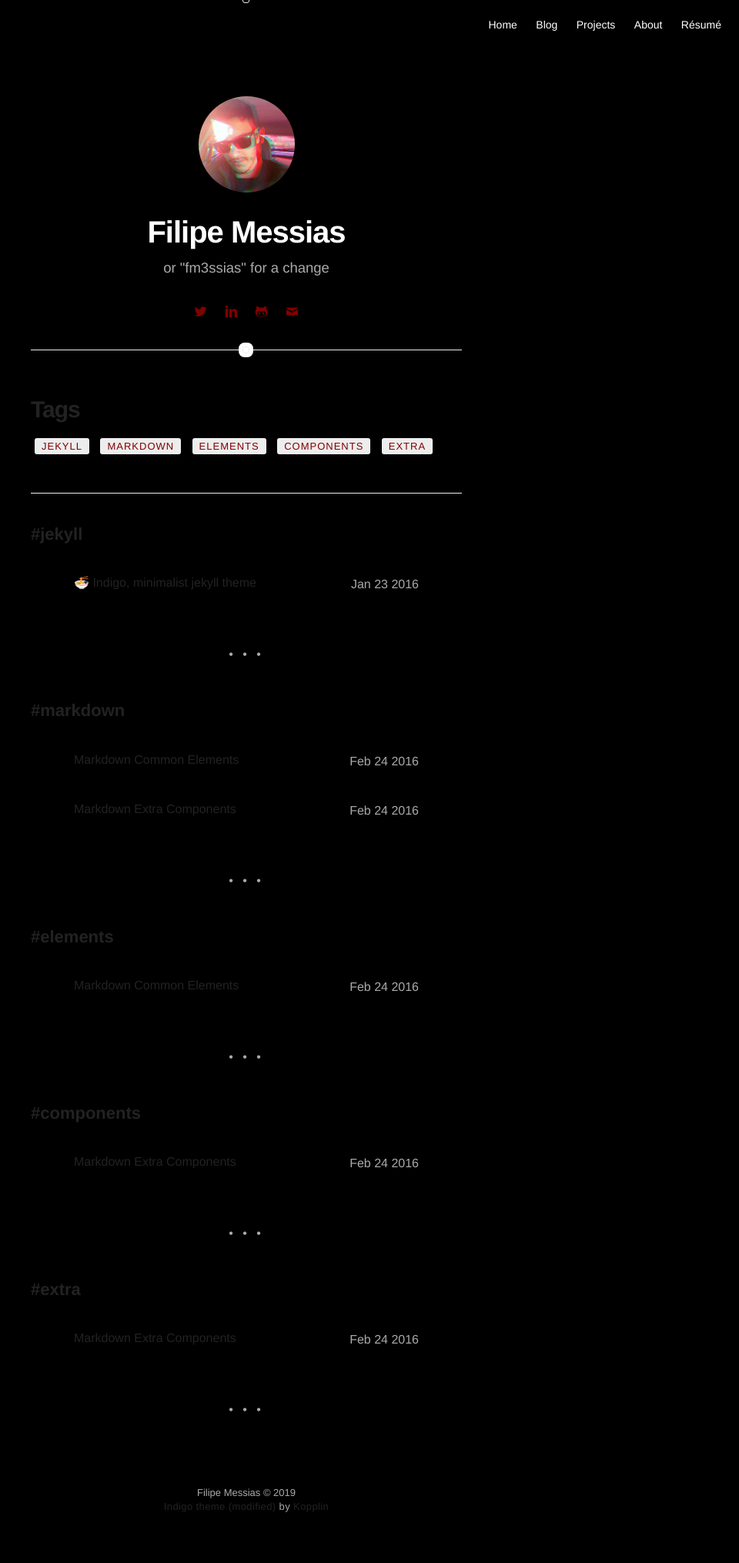
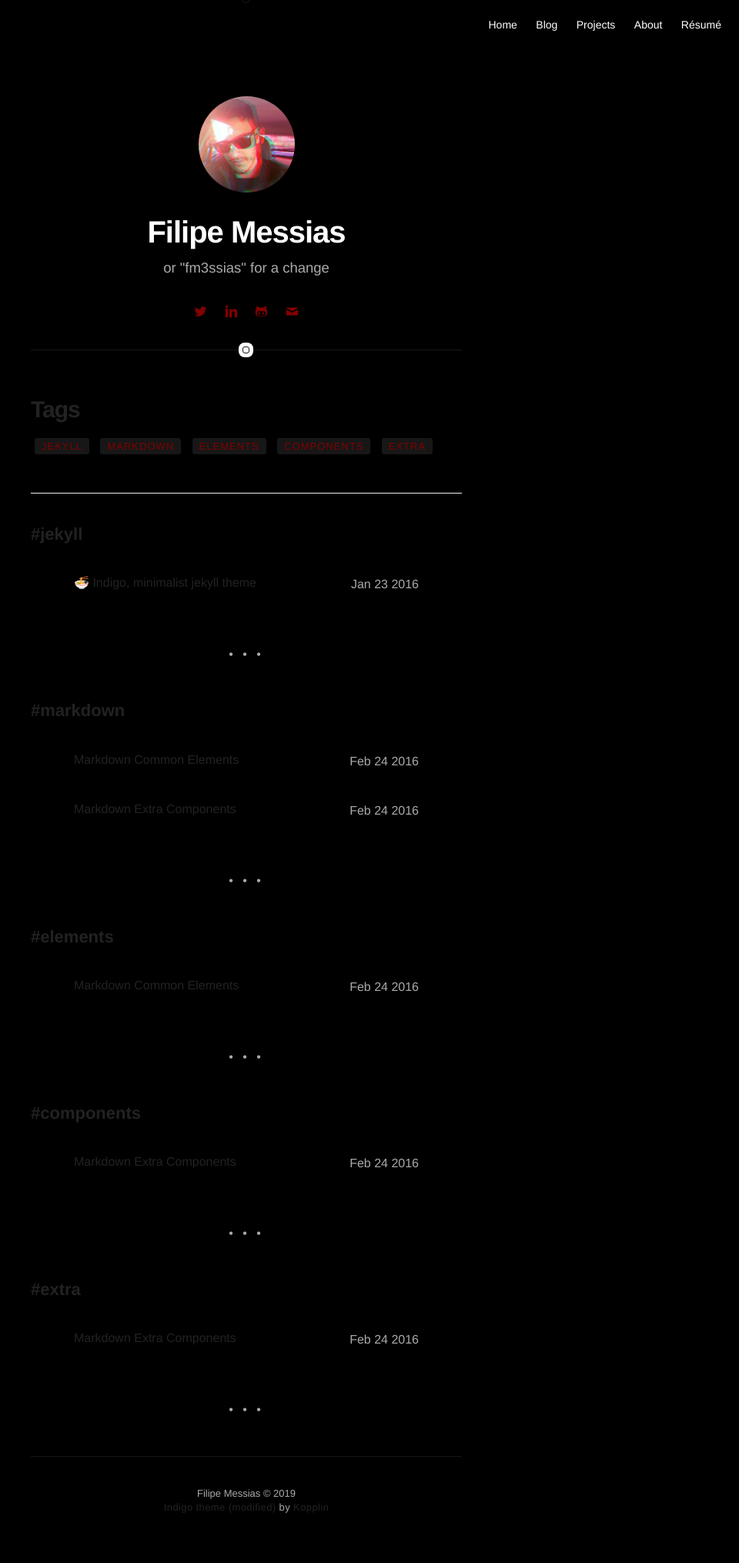
Before and after one commit to fm3ssias/fm3ssias.github.io, a Jekyll site: the page built from tags.html, in a window 1280 px wide. Shown: the whole page at 77% size, without its empty margins (320-1280 px from the left). Built offline with Jekyll 4.4.1, drawn with Linux system fonts in a browser that asks for light colours; emoji names are drawn with the system emoji font.

Commit message:
Tema 99 OK

```diff
--- a/_sass/base/variables.sass
+++ b/_sass/base/variables.sass
@@ -5,7 +5,7 @@ $alpha: #820000
 $beta: #222
 $gama: #aaa
 $delta: #ffffff
-$epsilon: #ededed
+$epsilon: #171717
 
 $mobile: "only screen and (max-width: 400px)"
 $tablet: "only screen and (min-width: 400px) and (max-width: 1050px)"
--- a/_sass/components/footer.sass
+++ b/_sass/components/footer.sass
@@ -1,5 +1,6 @@
 .footer-main
 
+    border-top: 1px solid $epsilon
     padding: 40px 0
     margin: 40px 0 0
     font-size: 1.3rem
--- a/_sass/pages/home-blog-projects.sass
+++ b/_sass/pages/home-blog-projects.sass
@@ -7,7 +7,6 @@
         border-top: 1px solid $epsilon
         margin-top: 30px
         padding-top: 40px
-        position: relative
 
         &:before
             display: block
```
Also changed, not shown: 10 other files.
